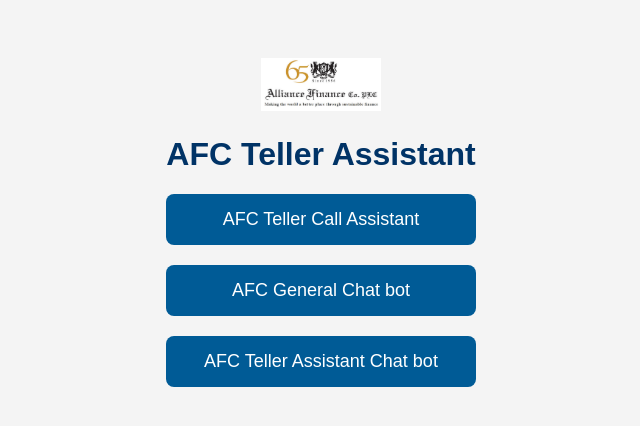
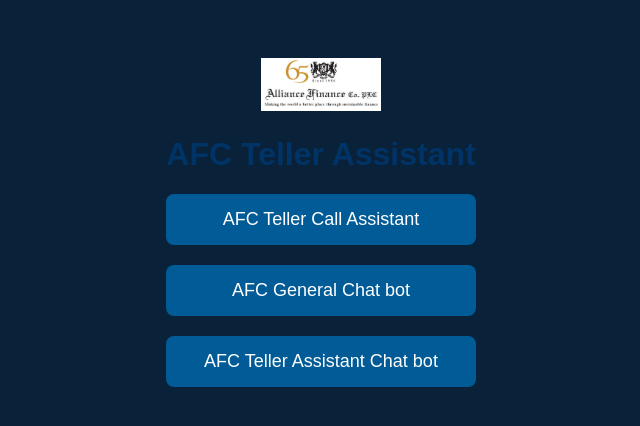
Before and after one commit to Dabared/AFC_Teller_Assistant_V4, a plain HTML site: page index.html in a window 1280 px wide. Shown: the whole page, without its empty margins (319-959 px from the left). Drawn offline with Linux system fonts and the light colour scheme.

Commit message:
Update index.html

```diff
--- a/index.html
+++ b/index.html
@@ -7,7 +7,7 @@
     body {
       font-family: Arial, sans-serif;
       text-align: center;
-      background: #f4f4f4;
+      background: #0a2239;
       padding: 50px;
     }
     img {
```
